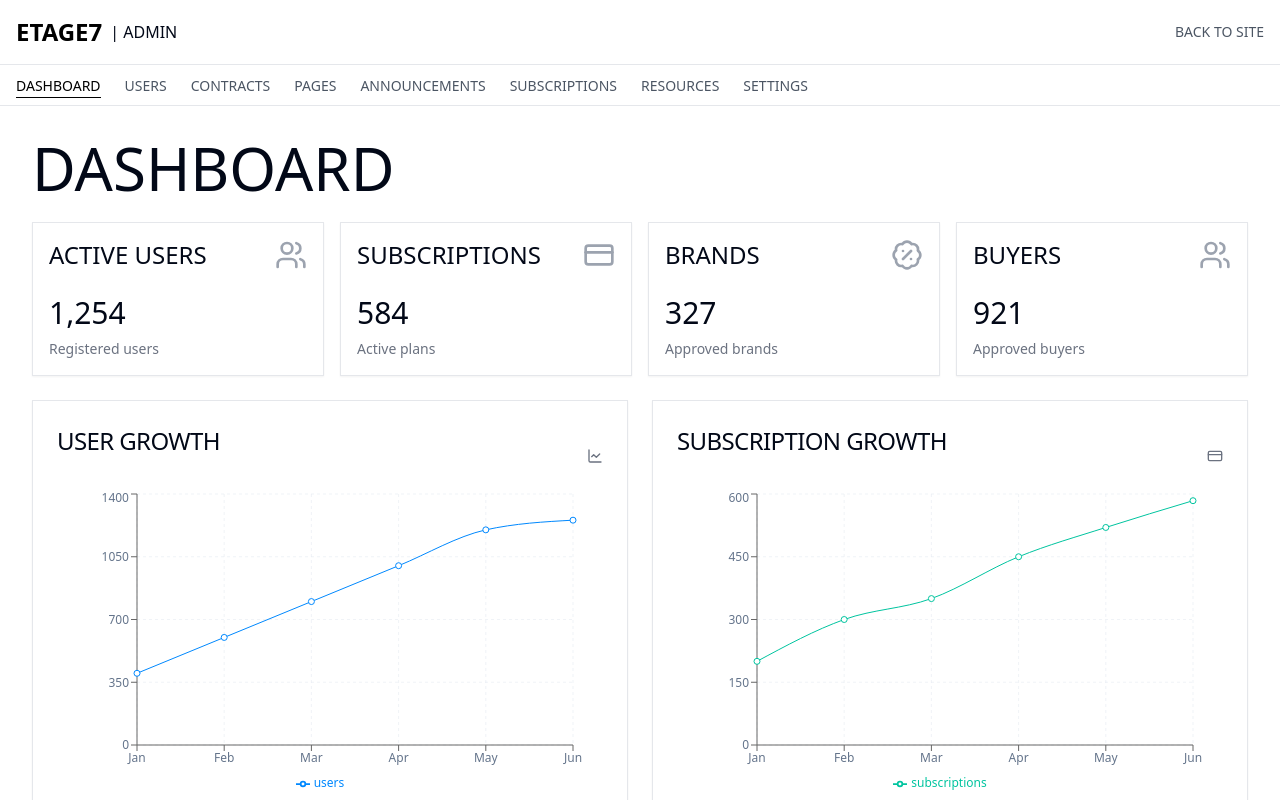
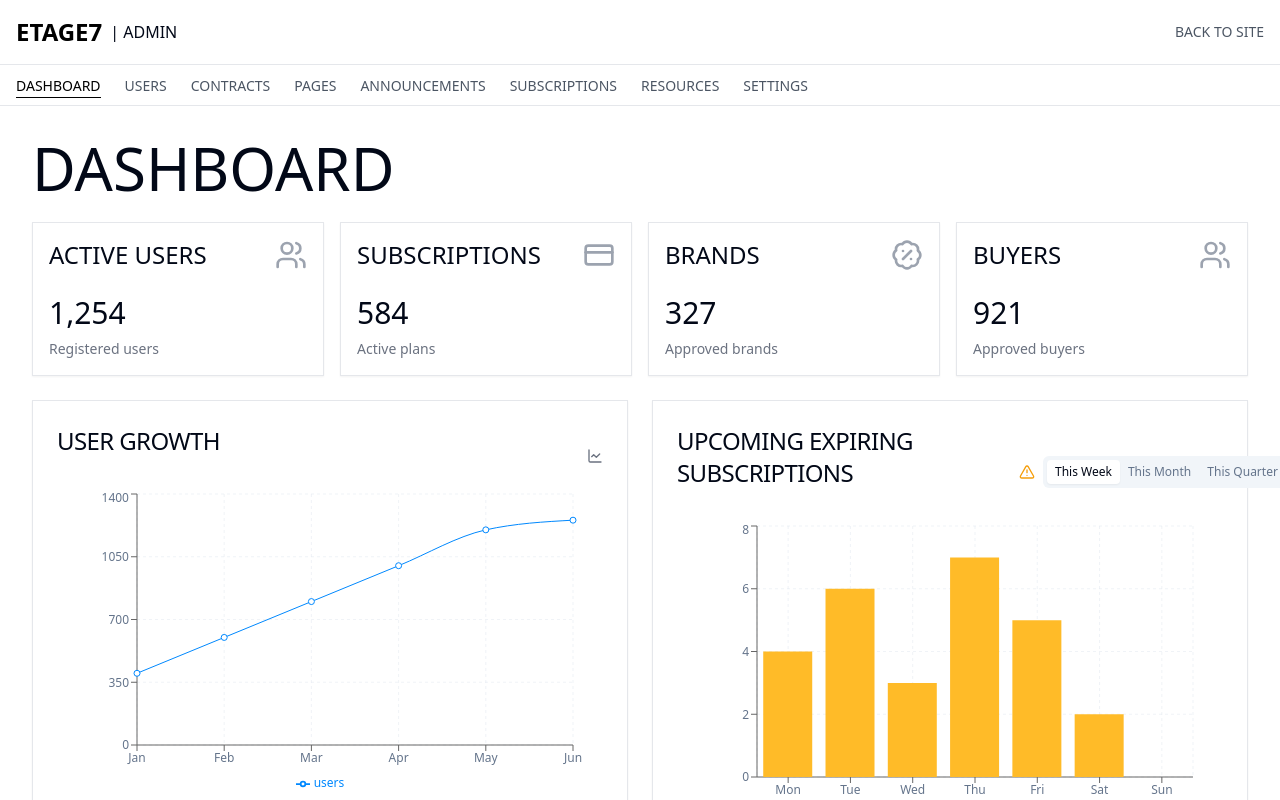
Before and after one commit to dingdong1009/etage7-test-76, a React (Vite) app: page /admin in a window 1280 px wide. Shown: the top 800 px of the page. Built offline with nearby package versions, Linux system fonts and the light colour scheme.

Commit message:
Refactor: Replace graph with upcoming subscriptions
Replaced the existing graph with a new graph displaying upcoming expired subscriptions.

```diff
--- a/src/pages/admin/Dashboard.tsx
+++ b/src/pages/admin/Dashboard.tsx
@@ -3,11 +3,13 @@ import { useState } from "react";
 import { Card, CardContent, CardHeader, CardTitle } from "@/components/ui/card";
 import { ChartContainer, ChartTooltip, ChartTooltipContent } from "@/components/ui/chart";
 import { BarChart, Bar, LineChart, Line, XAxis, YAxis, CartesianGrid, ResponsiveContainer, Tooltip, Legend, PieChart, Pie, Cell } from "recharts";
-import { ChevronDown, Users, CreditCard, BadgePercent, BarChart3, ChartLine, PieChart as PieChartIcon } from "lucide-react";
+import { ChevronDown, Users, CreditCard, BadgePercent, BarChart3, ChartLine, PieChartIcon, AlertTriangle } from "lucide-react";
 import { Select, SelectContent, SelectGroup, SelectItem, SelectTrigger, SelectValue } from "@/components/ui/select";
+import { Tabs, TabsList, TabsTrigger, TabsContent } from "@/components/ui/tabs";
 
 const AdminDashboard = () => {
   const [selectedSalesManager, setSelectedSalesManager] = useState("all");
+  const [expiringView, setExpiringView] = useState("week");
 
   const stats = [
     { title: "Active Users", count: 1254, description: "Registered users", icon: Users },
@@ -26,14 +28,46 @@ const AdminDashboard = () => {
     { name: 'Jun', users: 1254 }
   ];
 
-  const monthlySubscriptionData = [
-    { name: 'Jan', subscriptions: 200 },
-    { name: 'Feb', subscriptions: 300 },
-    { name: 'Mar', subscriptions: 350 },
-    { name: 'Apr', subscriptions: 450 },
-    { name: 'May', subscriptions: 520 },
-    { name: 'Jun', subscriptions: 584 }
+  // Data for the upcoming expiring subscriptions
+  const expiringSubscriptionsWeekly = [
+    { name: 'Mon', expiring: 4 },
+    { name: 'Tue', expiring: 6 },
+    { name: 'Wed', expiring: 3 },
+    { name: 'Thu', expiring: 7 },
+    { name: 'Fri', expiring: 5 },
+    { name: 'Sat', expiring: 2 },
+    { name: 'Sun', expiring: 0 }
   ];
+
+  const expiringSubscriptionsMonthly = [
+    { name: 'Week 1', expiring: 20 },
+    { name: 'Week 2', expiring: 15 },
+    { name: 'Week 3', expiring: 18 },
+    { name: 'Week 4', expiring: 12 }
+  ];
+
+  const expiringSubscriptionsQuarterly = [
+    { name: 'Jan', expiring: 28 },
+    { name: 'Feb', expiring: 24 },
+    { name: 'Mar', expiring: 32 },
+    { name: 'Apr', expiring: 18 },
+    { name: 'May', expiring: 27 },
+    { name: 'Jun', expiring: 22 }
+  ];
+
+  // Function to get the appropriate data based on selected view
+  const getExpiringSubscriptionsData = () => {
+    switch(expiringView) {
+      case 'week':
+        return expiringSubscriptionsWeekly;
+      case 'month':
+        return expiringSubscriptionsMonthly;
+      case 'quarter':
+        return expiringSubscriptionsQuarterly;
+      default:
+        return expiringSubscriptionsWeekly;
+    }
+  };
 
   const salesManagerPerformance = [
     { name: 'John', sales: 120000 },
@@ -138,19 +172,42 @@ const AdminDashboard = () => {
 
         <Card className="border border-gray-200">
           <CardHeader className="flex flex-row items-center justify-between pb-2">
-            <CardTitle className="text-1xl md:text-2xl uppercase font-thin mb-6">Subscription Growth</CardTitle>
-            <CreditCard className="h-4 w-4 text-gray-500" />
+            <CardTitle className="text-1xl md:text-2xl uppercase font-thin mb-6">Upcoming Expiring Subscriptions</CardTitle>
+            <div className="flex items-center gap-2">
+              <AlertTriangle className="h-4 w-4 text-amber-500" />
+              <Tabs value={expiringView} onValueChange={setExpiringView} className="w-[180px]">
+                <TabsList className="h-8 text-xs">
+                  <TabsTrigger value="week" className="px-2 py-1 text-xs">This Week</TabsTrigger>
+                  <TabsTrigger value="month" className="px-2 py-1 text-xs">This Month</TabsTrigger>
+                  <TabsTrigger value="quarter" className="px-2 py-1 text-xs">This Quarter</TabsTrigger>
+                </TabsList>
+              </Tabs>
+            </div>
           </CardHeader>
           <CardContent className="pt-0">
             <ChartContainer config={{}}>
-              <LineChart data={monthlySubscriptionData} margin={{ top: 5, right: 30, left: 20, bottom: 5 }}>
+              <BarChart data={getExpiringSubscriptionsData()} margin={{ top: 5, right: 30, left: 20, bottom: 5 }}>
                 <CartesianGrid strokeDasharray="3 3" />
                 <XAxis dataKey="name" />
                 <YAxis />
-                <ChartTooltip content={<ChartTooltipContent />} />
+                <ChartTooltip
+                  content={({ active, payload }) => {
+                    if (active && payload && payload.length) {
+                      return (
+                        <div className="bg-white p-2 border border-gray-200 shadow-md rounded-md">
+                          <p className="text-sm font-medium">{payload[0].payload.name}</p>
+                          <p className="text-sm text-amber-600">
+                            <span className="font-bold">{payload[0].value}</span> subscriptions expiring
+                          </p>
+                        </div>
+                      );
+                    }
+                    return null;
+                  }}
+                />
                 <Legend />
-                <Line type="monotone" dataKey="subscriptions" stroke="#00C49F" activeDot={{ r: 8 }} />
-              </LineChart>
+                <Bar dataKey="expiring" fill="#FFBB28" />
+              </BarChart>
             </ChartContainer>
           </CardContent>
         </Card>
```
